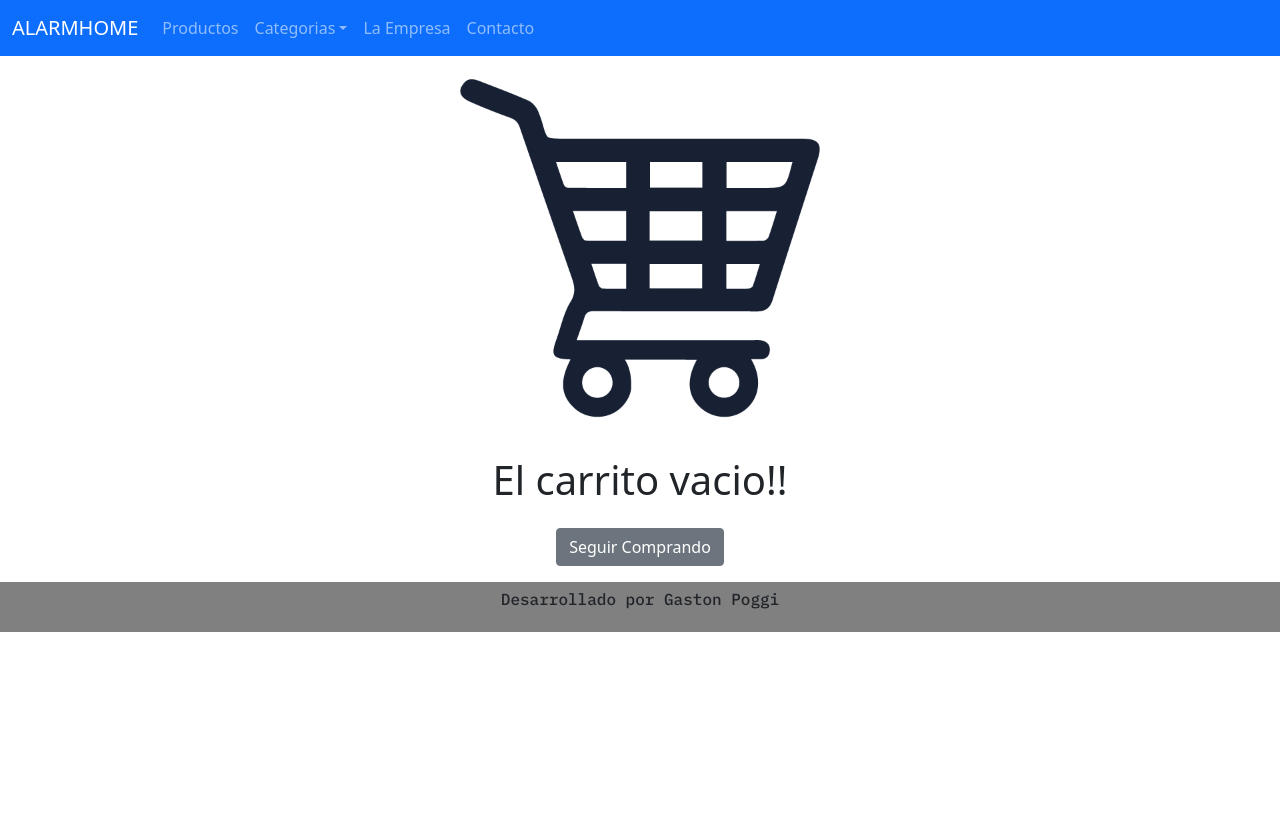
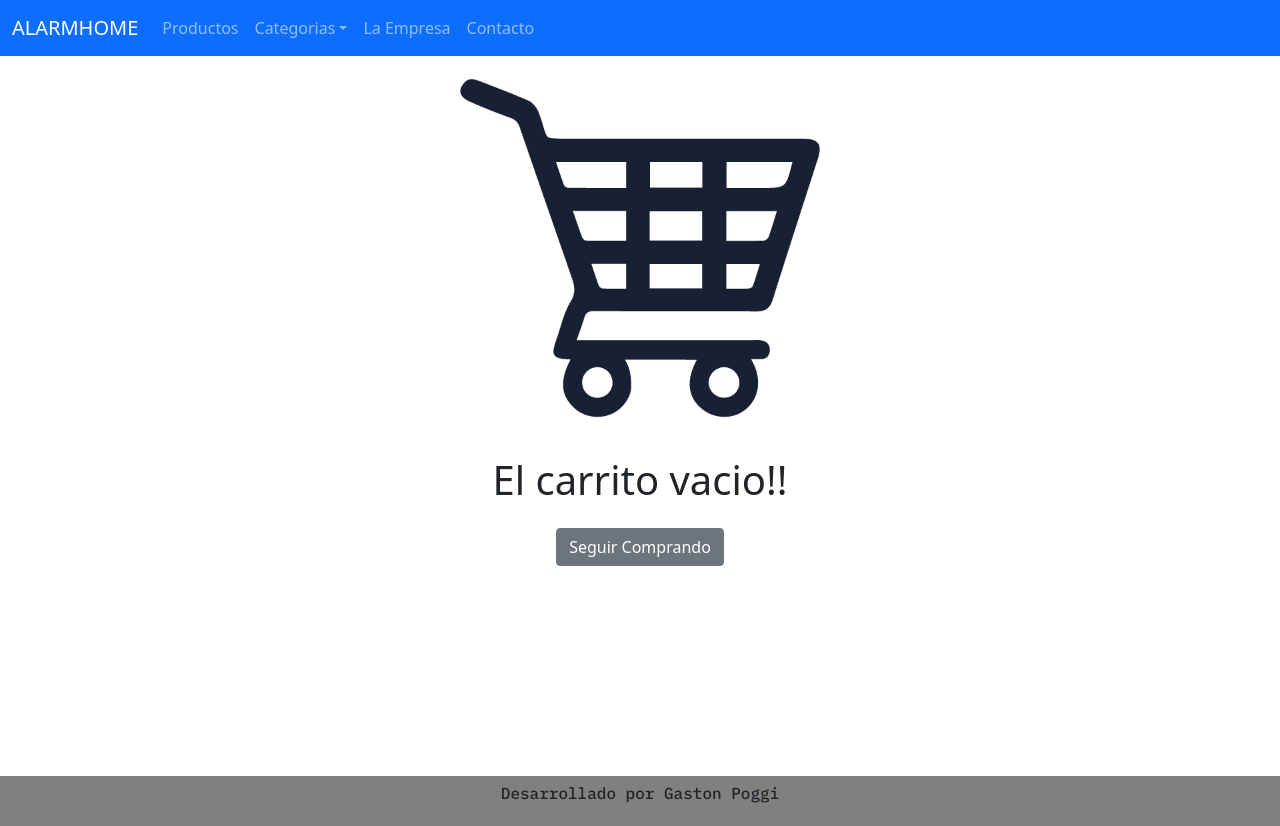
Before and after one commit to poggigaston/ecommerce-poggi, a React (Create React App) app: page /cart in a window 1280 px wide. Before the commit the page ends 800 px from the top, so only its background shows below. Built offline with nearby package versions, Linux system fonts and the light colour scheme.

Commit message:
Mas estilado

```diff
--- a/package.json
+++ b/package.json
@@ -11,7 +11,7 @@
     "@testing-library/user-event": "^12.8.3",
     "animate.css": "^4.1.1",
     "bootstrap": "^5.1.3",
-    "firebase": "^9.6.1",
+    "firebase": "^9.6.2",
     "react": "^17.0.2",
     "react-bootstrap": "^2.0.2",
     "react-dom": "^17.0.2",
--- a/src/components/ElementosCarrito.jsx
+++ b/src/components/ElementosCarrito.jsx
@@ -25,7 +25,7 @@ const ElementosCarrito = ({ carrito, total}) => {
                             {carrito.map((el) => (
                             <tr>
                                 <td>{el.img }</td>
-                                <th>{el.nombre}<img src={src[el.img]} width={80} alt={el.nombre}/></th>
+                                <th>{el.nombre}<img src={src[el.img]} width={90} alt={el.nombre}/></th>
                                 <td>{el.cantidad}</td>
                                 <td>$ {el.precio * el.cantidad}</td>
                                 <td><i className="fas fa-trash" onClick={() => eliminarItem(el)}></i></td>
--- a/src/components/Item.jsx
+++ b/src/components/Item.jsx
@@ -4,11 +4,12 @@ import src from "../assets/img";
 
 export default function Item({ item }) {
     const style = {
-        width: '18rem'
+        maxWidth: '18rem',
+        minHeight: '28rem'
     };
 
     return (
-        <div className="col col-md-6 col-lg-4 col- my-4">
+        <div className="col col-md-6 col-lg-3 col- my-3">
             <div className="card" style={style}>
                 <img src={src[item.img]} className="m-3" alt={item.nombre}/>
                 <div className="card-body">
--- a/src/service/index.js
+++ b/src/service/index.js
@@ -10,6 +10,7 @@ const firebaseConfig = {
 };
 
 // Initialize Firebase
+
 const app = initializeApp(firebaseConfig);
 const db = getFirestore(app)
 
--- a/src/views/Cart.jsx
+++ b/src/views/Cart.jsx
@@ -17,11 +17,11 @@ function Cart() {
     return (
         <div className='fondoCart bg-white'>{carrito.length !== 0 ? <div>
             <ElementosCarrito total={total }carrito= {carrito}/>
-        </div> : <div>
-                <img className='img-fluid carro' src={carro} alt="" />
-            <h1>El carrito vacio!!</h1>
-            <section><NavLink to="/productos"><button type="button" className="btn btn-secondary m-3">Seguir Comprando</button></NavLink></section>
-        </div>}
+        </div> : <div className='container-fluid fondoCarro'>
+                    <img className='img-fluid carro' src={carro} alt="Carro" />
+                    <h1>El carrito vacio!!</h1>
+                    <section><NavLink to="/productos"><button type="button" className="btn btn-secondary m-3">Seguir Comprando</button></NavLink></section>
+                </div>}
         </div>
     )
 }
--- a/src/views/Styles/cart.css
+++ b/src/views/Styles/cart.css
@@ -1,8 +1,13 @@
 .carrito{
     background: rgb(185, 238, 183);
+    min-height: 90vh;
+}
+.fondoCarro{
+    min-height: 90vh;
 }
 .carro{
     width: 400px;
+    margin: auto auto auto auto;
 }
 .tabla{
     border-radius: 20px;
```
Also changed, not shown: 1 other file (tests, documents, lock files or other folders).
